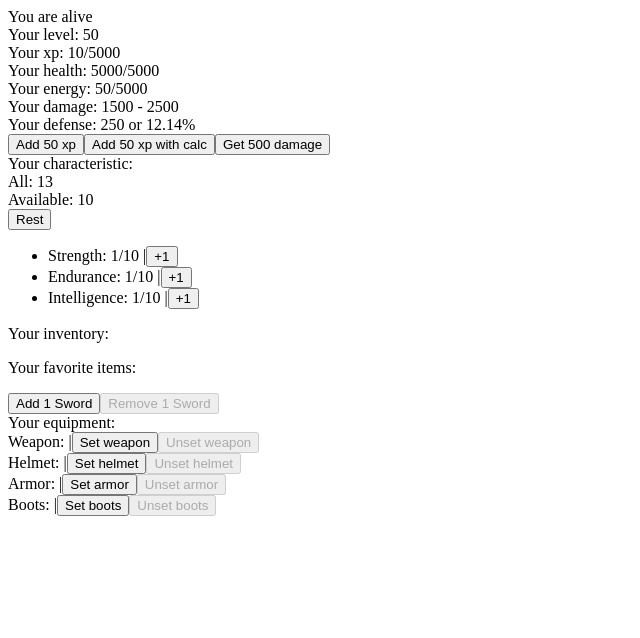
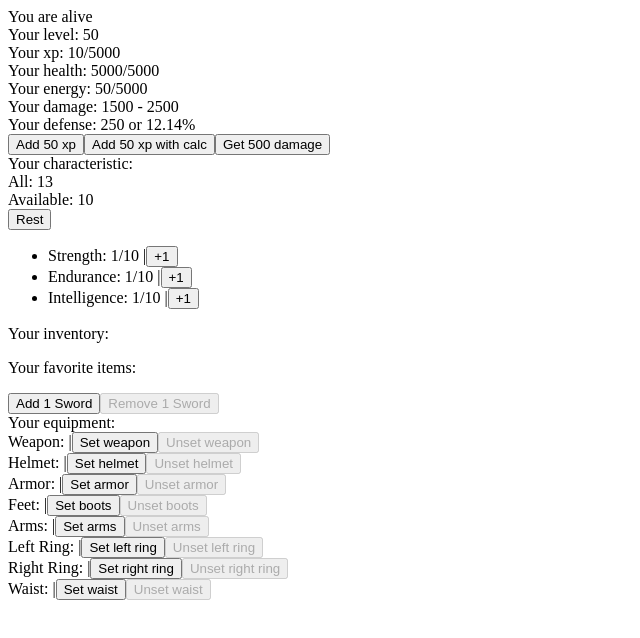
Before and after one commit to dmitrytavern/training-react-rpg-game, a React (Create React App) app: page / in a window 1280 px wide. Shown: the top 638 px of the page, without its empty margins (0-640 px from the left). Built offline with nearby package versions, Linux system fonts and the light colour scheme.

Commit message:
Added new equipment slots
Added:
- Arms
- Left Ring
- Right Ring
- Waist

Rename: boots to feet

```diff
--- a/src/App.tsx
+++ b/src/App.tsx
@@ -75,34 +75,23 @@ const App = () => {
 
 	const equipment = player.equipment
 
-	const setWeapon = () => {
-		const weapon = itemsManager.create(1)
-		equipment.weapon.setEquipment(weapon)
-	}
-	const setHelmet = () => {
-		const helmet = itemsManager.create(4)
-		equipment.helmetSlot.setEquipment(helmet)
-	}
-	const setArmor = () => {
-		const armor = itemsManager.create(5)
-		equipment.armorSlot.setEquipment(armor)
-	}
-	const setBoots = () => {
-		const boots = itemsManager.create(6)
-		equipment.bootsSlot.setEquipment(boots)
-	}
-	const unsetWeapon = () => {
-		equipment.weapon.unsetEquipment()
-	}
-	const unsetHelmet = () => {
-		equipment.helmetSlot.unsetEquipment()
-	}
-	const unsetArmor = () => {
-		equipment.armorSlot.unsetEquipment()
-	}
-	const unsetBoots = () => {
-		equipment.bootsSlot.unsetEquipment()
-	}
+	const setWeapon = () => {equipment.weapon.setEquipment(itemsManager.create(1))}
+	const setHelmet = () => {equipment.helmetSlot.setEquipment(itemsManager.create(4))}
+	const setArmor = () => {equipment.armorSlot.setEquipment(itemsManager.create(5))}
+	const setArms = () => {equipment.armsSlot.setEquipment(itemsManager.create(7))}
+	const setFeet = () => {equipment.feetSlot.setEquipment(itemsManager.create(6))}
+	const setLeftRing = () => {equipment.leftRingSlot.setEquipment(itemsManager.create(8))}
+	const setRightRing = () => {equipment.rightRingSlot.setEquipment(itemsManager.create(9))}
+	const setWaist = () => {equipment.waistSlot.setEquipment(itemsManager.create(10))}
+
+	const unsetWeapon = () => {equipment.weapon.unsetEquipment()}
+	const unsetHelmet = () => {equipment.helmetSlot.unsetEquipment()}
+	const unsetArmor = () => {equipment.armorSlot.unsetEquipment()}
+	const unsetArms = () => {equipment.armsSlot.unsetEquipment()}
+	const unsetFeet = () => {equipment.feetSlot.unsetEquipment()}
+	const unsetLeftRing = () => {equipment.leftRingSlot.unsetEquipment()}
+	const unsetRightRing = () => {equipment.rightRingSlot.unsetEquipment()}
+	const unsetWaist = () => {equipment.waistSlot.unsetEquipment()}
 
 	return (
 		<div>
@@ -191,10 +180,34 @@ const App = () => {
 				<button onClick={unsetArmor} disabled={!equipment.armorSlot.existsEquipment()}>Unset armor</button>
 			</div>
 			<div>
-				Boots: {equipment.bootsSlot.getName()}
+				Feet: {equipment.feetSlot.getName()}
 				|
-				<button onClick={setBoots} disabled={equipment.bootsSlot.existsEquipment()}>Set boots</button>
-				<button onClick={unsetBoots} disabled={!equipment.bootsSlot.existsEquipment()}>Unset boots</button>
+				<button onClick={setFeet} disabled={equipment.feetSlot.existsEquipment()}>Set boots</button>
+				<button onClick={unsetFeet} disabled={!equipment.feetSlot.existsEquipment()}>Unset boots</button>
+			</div>
+			<div>
+				Arms: {equipment.armsSlot.getName()}
+				|
+				<button onClick={setArms} disabled={equipment.armsSlot.existsEquipment()}>Set arms</button>
+				<button onClick={unsetArms} disabled={!equipment.armsSlot.existsEquipment()}>Unset arms</button>
+			</div>
+			<div>
+				Left Ring: {equipment.leftRingSlot.getName()}
+				|
+				<button onClick={setLeftRing} disabled={equipment.leftRingSlot.existsEquipment()}>Set left ring</button>
+				<button onClick={unsetLeftRing} disabled={!equipment.leftRingSlot.existsEquipment()}>Unset left ring</button>
+			</div>
+			<div>
+				Right Ring: {equipment.rightRingSlot.getName()}
+				|
+				<button onClick={setRightRing} disabled={equipment.rightRingSlot.existsEquipment()}>Set right ring</button>
+				<button onClick={unsetRightRing} disabled={!equipment.rightRingSlot.existsEquipment()}>Unset right ring</button>
+			</div>
+			<div>
+				Waist: {equipment.waistSlot.getName()}
+				|
+				<button onClick={setWaist} disabled={equipment.waistSlot.existsEquipment()}>Set waist</button>
+				<button onClick={unsetWaist} disabled={!equipment.waistSlot.existsEquipment()}>Unset waist</button>
 			</div>
 
 		</div>
--- a/src/store/ItemsManager/data/index.ts
+++ b/src/store/ItemsManager/data/index.ts
@@ -27,7 +27,6 @@ const data: Item[] = [
 			{ name: 'Energy', type: 'maxEnergy', operator: '+', value: 40 }
 		]
 	},
-
 	{
 		id: 5,
 		type: 'Armor',
@@ -37,11 +36,46 @@ const data: Item[] = [
 			{ name: 'Defense', type: 'defense', operator: '+', value: 50 }
 		]
 	},
-
+	{
+		id: 7,
+		type: 'Armor',
+		name: 'Super legendary Arms',
+		effects: [
+			{ name: 'Health', type: 'maxHealth', operator: '+', value: 10 },
+			{ name: 'Defense', type: 'defense', operator: '+', value: 40 }
+		]
+	},
 	{
 		id: 6,
 		type: 'Armor',
-		name: 'Super legendary Boots',
+		name: 'Super legendary Feet',
+		effects: [
+			{ name: 'Health', type: 'maxHealth', operator: '+', value: 10 },
+			{ name: 'Defense', type: 'defense', operator: '+', value: 40 }
+		]
+	},
+	{
+		id: 8,
+		type: 'Armor',
+		name: 'Super legendary Left Ring',
+		effects: [
+			{ name: 'Health', type: 'maxHealth', operator: '+', value: 10 },
+			{ name: 'Defense', type: 'defense', operator: '+', value: 40 }
+		]
+	},
+	{
+		id: 9,
+		type: 'Armor',
+		name: 'Super legendary Right Ring',
+		effects: [
+			{ name: 'Health', type: 'maxHealth', operator: '+', value: 10 },
+			{ name: 'Defense', type: 'defense', operator: '+', value: 40 }
+		]
+	},
+	{
+		id: 10,
+		type: 'Armor',
+		name: 'Super legendary Waist',
 		effects: [
 			{ name: 'Health', type: 'maxHealth', operator: '+', value: 10 },
 			{ name: 'Defense', type: 'defense', operator: '+', value: 40 }
--- a/src/store/PlayerEquipment/PlayerEquipment.ts
+++ b/src/store/PlayerEquipment/PlayerEquipment.ts
@@ -3,23 +3,35 @@ import PlayerEquipmentSlot from "../PlayerEquipmentSlot"
 
 class PlayerEquipment {
 	public weapon: PlayerEquipmentSlot
+	public leftRingSlot: PlayerEquipmentSlot
+	public rightRingSlot: PlayerEquipmentSlot
+	public waistSlot: PlayerEquipmentSlot
 	public helmetSlot: PlayerEquipmentSlot
 	public armorSlot: PlayerEquipmentSlot
-	public bootsSlot: PlayerEquipmentSlot
+	public armsSlot: PlayerEquipmentSlot
+	public feetSlot: PlayerEquipmentSlot
 
 	constructor() {
 		this.weapon = new PlayerEquipmentSlot()
+		this.leftRingSlot = new PlayerEquipmentSlot()
+		this.rightRingSlot = new PlayerEquipmentSlot()
+		this.waistSlot = new PlayerEquipmentSlot()
 		this.helmetSlot = new PlayerEquipmentSlot()
 		this.armorSlot = new PlayerEquipmentSlot()
-		this.bootsSlot = new PlayerEquipmentSlot()
+		this.armsSlot = new PlayerEquipmentSlot()
+		this.feetSlot = new PlayerEquipmentSlot()
 	}
 
 	public getEffects(): Effect[] {
 		return [
 			...this.weapon.getEffects(),
+			...this.leftRingSlot.getEffects(),
+			...this.rightRingSlot.getEffects(),
+			...this.waistSlot.getEffects(),
 			...this.helmetSlot.getEffects(),
 			...this.armorSlot.getEffects(),
-			...this.bootsSlot.getEffects(),
+			...this.armsSlot.getEffects(),
+			...this.feetSlot.getEffects(),
 		]
 	}
 }
```
